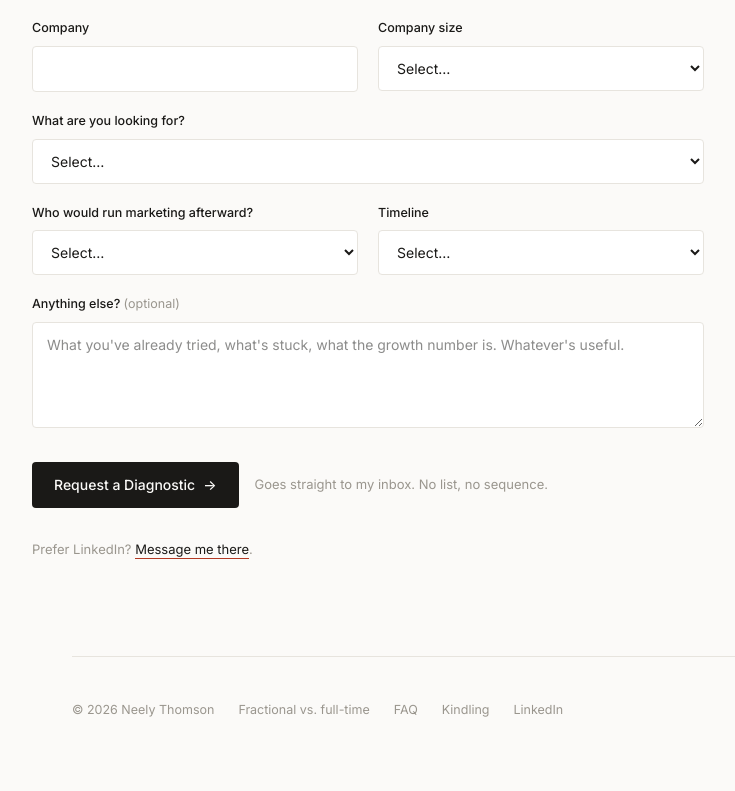
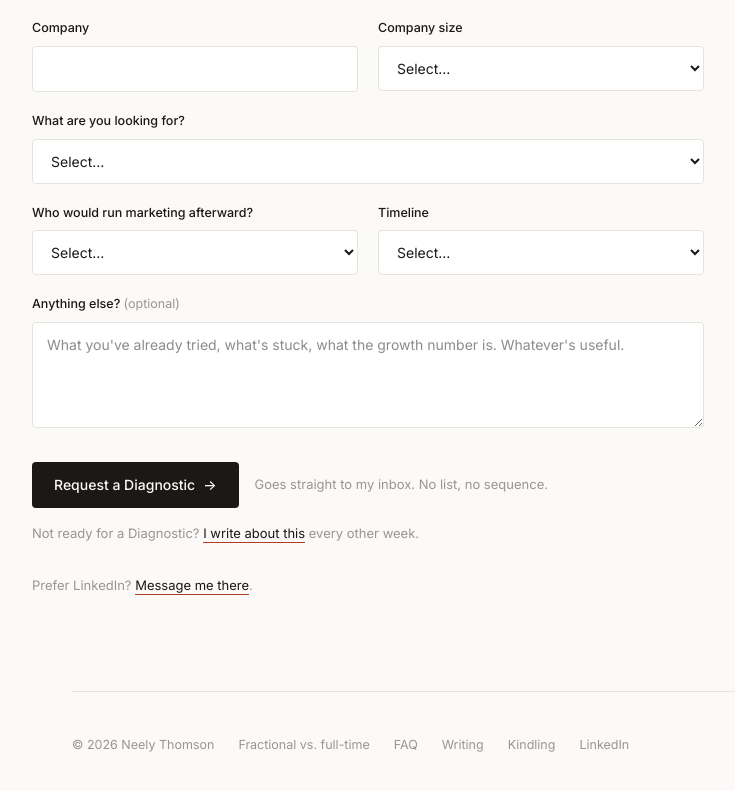
Before and after one commit to neelythomson/neelythomson-site, a Next.js app: page / in a window 1280 px wide. Shown: the part 11068-11859 px from the top of the page, without its empty margins (128-863 px from the left). Before the commit the page ends 11831 px from the top, so only its background shows below. Built offline with nearby package versions, Linux system fonts and the light colour scheme.

Commit message:
Footer Writing link, not-ready line under form

```diff
--- a/src/components/ContactForm.tsx
+++ b/src/components/ContactForm.tsx
@@ -207,6 +207,16 @@ export default function ContactForm() {
           Goes straight to my inbox. No list, no sequence.
         </p>
       </div>
+      <p className="mt-4 text-[13px] text-faint">
+        Not ready for a Diagnostic?{" "}
+        <a
+          href="/writing"
+          className="border-b border-accent pb-px text-ink transition-colors hover:text-accent"
+        >
+          I write about this
+        </a>{" "}
+        every other week.
+      </p>
     </form>
   );
 }
--- a/src/components/Footer.tsx
+++ b/src/components/Footer.tsx
@@ -8,6 +8,9 @@ export default function Footer() {
         </a>
         <a href="/faq" className="transition-colors hover:text-accent">
           FAQ
+        </a>
+        <a href="/writing" className="transition-colors hover:text-accent">
+          Writing
         </a>
         <a
           href="https://kindlingmagic.com"
```
